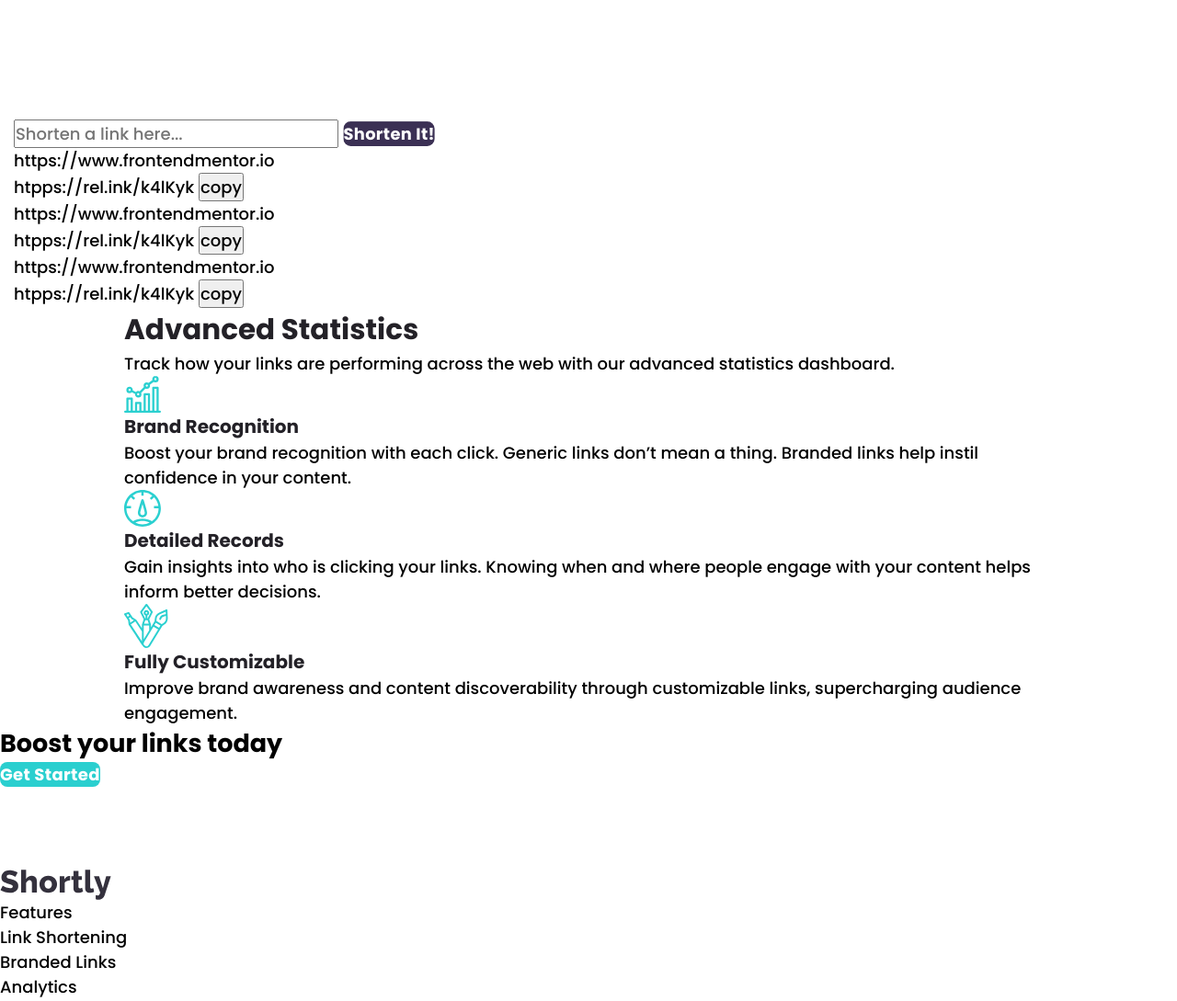
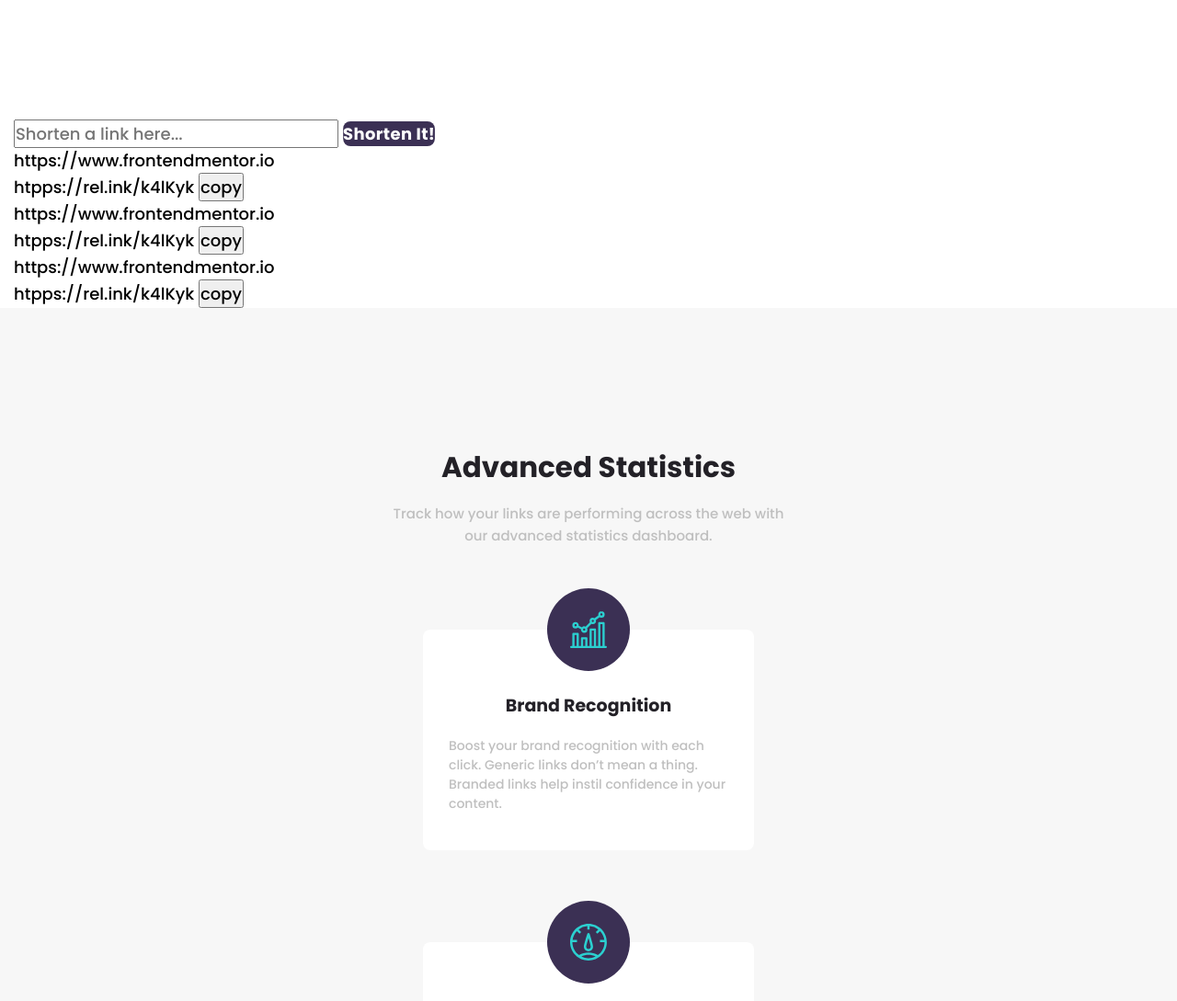
Before and after one commit to princemuel/url-shortener, a website: page index.html in a window 1280 px wide. Shown: the part 680-1769 px from the top of the page at 92% size. Drawn offline with Linux system fonts and the light colour scheme.

Commit message:
added stats section, stat components, color, updated typography and layout scss

```diff
--- a/index.html
+++ b/index.html
@@ -111,48 +111,57 @@
       </section>
 
       <section class="section section-stats">
-        <header class="section-stats__header">
+        <header class="section-stats__header u-flow-content">
           <h2 class="heading-secondary">Advanced Statistics</h2>
-          <p>
+          <p class="section-stats__info">
             Track how your links are performing across the web with our advanced
             statistics dashboard.
           </p>
         </header>
 
         <div class="stats">
-          <article class="stat stat--one">
+          <article class="stat u-flow-content stat--one">
+            <div class="stat__icon--wrapper">
               <img
                 src="./images/icon-brand-recognition.svg"
+                class="stat__icon"
                 alt="brand-recognition"
               />
+            </div>
             <h3 class="heading-tertiary">Brand Recognition</h3>
-            <p>
+            <p class="stat__text">
               Boost your brand recognition with each click. Generic links don’t
               mean a thing. Branded links help instil confidence in your
               content.
             </p>
           </article>
 
-          <article class="stat stat--two">
+          <article class="stat u-flow-content stat--two">
+            <div class="stat__icon--wrapper">
               <img
                 src="./images/icon-detailed-records.svg"
+                class="stat__icon"
                 alt="detailed-records"
               />
+            </div>
             <h3 class="heading-tertiary">Detailed Records</h3>
-            <p>
+            <p class="stat__text">
               Gain insights into who is clicking your links. Knowing when and
               where people engage with your content helps inform better
               decisions.
             </p>
           </article>
 
-          <article class="stat stat--three">
+          <article class="stat u-flow-content stat--three">
+            <div class="stat__icon--wrapper">
               <img
                 src="./images/icon-fully-customizable.svg"
+                class="stat__icon"
                 alt="Fully Customizable"
               />
+            </div>
             <h3 class="heading-tertiary">Fully Customizable</h3>
-            <p>
+            <p class="stat__text">
               Improve brand awareness and content discoverability through
               customizable links, supercharging audience engagement.
             </p>
--- a/package.json
+++ b/package.json
@@ -4,10 +4,10 @@
   "description": "A project which integrates",
   "main": "index.js",
   "scripts": {
-    "scss": "sass --no-source-map sass:css",
     "watch": "sass --watch scss/index.scss css/main.css",
     "serve": "browser-sync start --server --watch --files --port 3000",
-    "start": "npm-run-all --parallel watch serve"
+    "start": "npm-run-all --parallel watch serve",
+    "build": "sass --no-source-map --style=compressed --charset scss/index.scss css/main.css"
   },
   "repository": {
     "type": "git",
--- a/scss/abstracts/_colors.scss
+++ b/scss/abstracts/_colors.scss
@@ -13,6 +13,7 @@ $colors: (
     100: hsl(0, 87%, 67%),
     200: hsl(180, 66%, 49%),
     300: hsl(248, 32%, 49%),
+    400: hsl(0, 0%, 97%),
   ),
   txt: (
     100: hsl(0, 0%, 100%),
--- a/scss/abstracts/_mixins.scss
+++ b/scss/abstracts/_mixins.scss
@@ -8,7 +8,7 @@
     transform: translateY(-50%);
   } @else if $position == 'hz' {
     left: 50%;
-    transform: translate(-50%);
+    transform: translateX(-50%);
   } @else if $position == 'both' {
     top: 50%;
     left: 50%;
--- a/scss/base/_index.scss
+++ b/scss/base/_index.scss
@@ -1,6 +1,3 @@
-/* ////////////////////////////////////////////
-// BASE
-*/
 @forward 'root';
 @forward 'scrollbar';
 @forward 'reset';
--- a/scss/base/_typography.scss
+++ b/scss/base/_typography.scss
@@ -10,33 +10,37 @@
     text-align: center;
   }
 }
-.heading-primary {
-  font-size: 9rem;
+.heading {
+  &-primary {
+    font-size: 9rem;
+  }
+
+  &-secondary {
+    font-size: 3.1rem;
+  }
+
+  &-tertiary {
+    font-size: 19px;
+  }
 }
 
-.heading-secondary {
-  font-size: 3.1rem;
-}
-.heading-tertiary {
-  font-size: 2rem;
-}
 .lead {
   margin-bottom: 1.25rem;
   font-size: 1.8rem;
 }
 
-h4 {
-  font-size: 1.777rem;
-}
+// h4 {
+//   font-size: 1.777rem;
+// }
 
-h5 {
-  font-size: 1.333rem;
-}
+// h5 {
+//   font-size: 1.333rem;
+// }
 
-small,
-.text_small {
-  font-size: 1.8rem;
-}
+// small,
+// .text_small {
+//   font-size: 1.8rem;
+// }
 
 // h1 {
 //   margin-top: 0;
--- a/scss/components/_index.scss
+++ b/scss/components/_index.scss
@@ -6,4 +6,5 @@
 @forward 'hero';
 @forward 'buttons';
 @forward 'feature';
+@forward 'stat';
 @forward 'section-stats';
--- a/scss/components/_navigation.scss
+++ b/scss/components/_navigation.scss
@@ -1,4 +1,4 @@
-@use '../abstracts/functions' as f;
+@use '../abstracts/mixins' as mx;
 @use '../abstracts/mq-manager' as mq;
 /*********** NAVIGATION ************/
 
@@ -49,11 +49,9 @@
   }
 
   &-links {
-    position: absolute;
-    width: 91%;
-    left: 50%;
-    transform: translateX(-50%);
+    @include mx.center-abs('hz');
 
+    width: 91%; //magic number
     border-radius: var(--b-radius);
     background-color: var(--clr-bg-600);
     z-index: 100;
--- a/scss/components/_section-stats.scss
+++ b/scss/components/_section-stats.scss
@@ -1,15 +1,26 @@
 @use '../abstracts/functions' as f;
+@use '../abstracts/mixins' as mx;
 @use '../abstracts/mq-manager' as mq;
+
 /*********** SECTION: STATS ************/
-.section {
-  width: 100%;
-  padding-left: 2rem;
-  padding-right: 2rem;
-  @include mq.media('>=ipad') {
-    padding: 0 13.5rem;
-    margin: 0 auto;
-    padding: 0 13.5rem;
+.section-stats {
+  padding-top: 15rem;
+  padding-bottom: 15rem;
+  background-color: var(--clr-el-400); //bg 200 was not light enough
+  background-blend-mode: lighten;
+
+  &__header {
+    display: flex;
+    flex-direction: column;
+    align-items: center;
+    text-align: center;
+    margin-bottom: 9rem;
+  }
+
+  &__info {
+    max-width: 45ch;
+    color: var(--clr-txt-300);
+    font-size: 15px;
+    line-height: 1.6;
   }
 }
-.section-stats {
-}
--- /dev/null
+++ b/scss/components/_stat.scss
@@ -0,0 +1,56 @@
+@use '../abstracts/functions' as f;
+@use '../abstracts/mixins' as mx;
+@use '../abstracts/mq-manager' as mq;
+
+.stats {
+  display: flex;
+  flex-direction: column;
+  align-items: center;
+  gap: 10rem;
+}
+
+/*********** COMPONENT: STAT ************/
+.stat {
+  --flow-space: 1.3em;
+
+  display: flex;
+  flex-direction: column;
+  align-items: center;
+  justify-content: center;
+  width: 100%;
+  max-width: 36rem;
+  padding: 0 2.8rem;
+  padding-bottom: 4rem;
+  border-radius: var(--b-radius);
+  background-color: var(--clr-bg-100);
+  text-align: center;
+
+  @include mq.media('>=ipad') {
+    text-align: left;
+  }
+
+  &__icon {
+    @include mx.center-abs('both');
+
+    &--wrapper {
+      position: relative;
+      @include mx.size(9rem);
+      margin-top: -4.5rem;
+      border-radius: 50%;
+      background-color: var(--clr-bg-600);
+      // mix-blend-mode: color;
+    }
+  }
+
+  &__text {
+    color: var(--clr-txt-300);
+    font-size: 14px;
+  }
+
+  // &--one {
+  // }
+  // &--one {
+  // }
+  // &--one {
+  // }
+}
--- a/scss/layout/_layout.scss
+++ b/scss/layout/_layout.scss
@@ -1,13 +1,21 @@
-@use '../abstracts/mq-manager' as *;
+@use '../abstracts/mq-manager' as mq;
 @use '../abstracts/variables' as *;
 
 /* ////////////////////////////////////////////
 // LAYOUT
 */
 
-// [class^='section-'] {
-//   padding: 5rem 0;
-// }
+.section {
+  width: 100%;
+  padding-left: 2rem;
+  padding-right: 2rem;
+
+  @include mq.media('>=ipad') {
+    padding-left: 13.5rem;
+    padding-right: 13.5rem;
+    margin: 0 auto;
+  }
+}
 
 .row {
   display: flex;
@@ -16,7 +24,7 @@
   margin: 0 auto;
   gap: $gap;
 
-  @include media('<=tablet') {
+  @include mq.media('<=tablet') {
     flex-direction: column;
     & > * {
       width: 100% !important;
@@ -26,7 +34,7 @@
   &:not(:last-child) {
     margin-bottom: $gutter-vertical;
 
-    @include media('<=tablet') {
+    @include mq.media('<=tablet') {
       margin-bottom: $gutter-vertical-small;
     }
   }
@@ -58,7 +66,7 @@
   }
 }
 
-// @include media('<=tablet') {
+// @include mq.media('<=tablet') {
 //     // [class^='col-'] {
 //     //   width: 100% !important; //makes the flex items take full width
 //     // }
```
Also changed, not shown: scss/index.scss (+5 -5 lines), css/main.css, 1 other file. Lines whose indentation alone changed are shown as unchanged.
